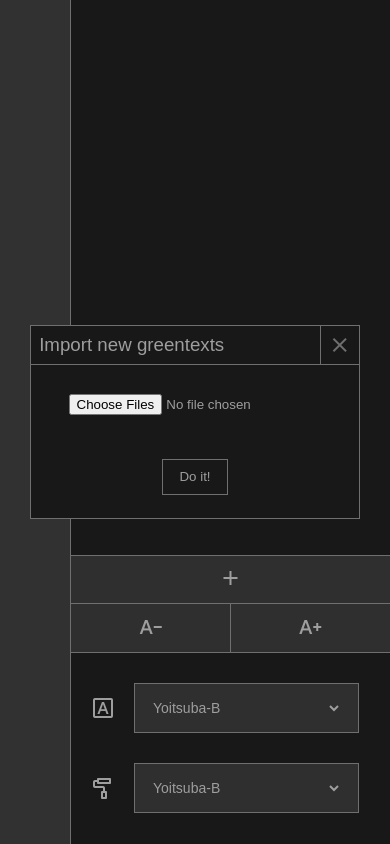
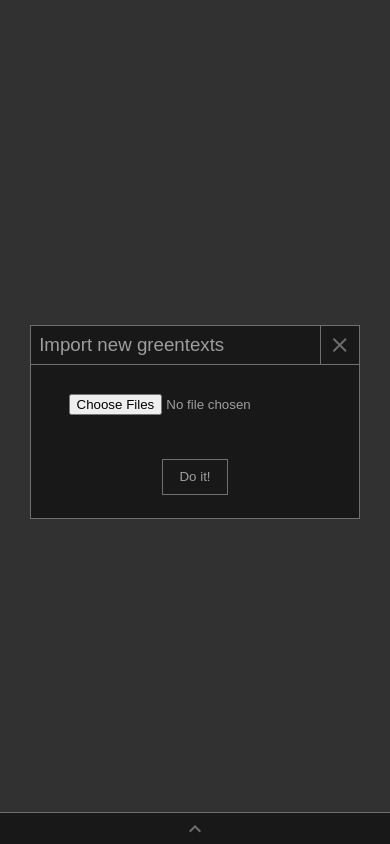
Before and after one commit to caiosimonbreda/xReader_FE, a Vue app: page / in a window 390 px wide. Built offline with nearby package versions, Linux system fonts and the light colour scheme.

Commit message:
styling fixes, mobile start

```diff
--- a/src/assets/main.scss
+++ b/src/assets/main.scss
@@ -17,6 +17,10 @@
     max-width: 100%;
 }
 
+//Breakpoints:
+
+$mobileBreakpoint: 620px;
+
 // Theming:
 
 .tomorrow {
@@ -29,9 +33,14 @@
     $btnColorHover: #3f3f3f;
     $btnColorActive: #444;
     $btnTextColor: #9e9e9e;
-    $deleteButtonColor: #a22727;
     $btnBorderRadius: 5px;
     $menuWidth: 320px;
+
+    @at-root {
+        body {
+            background-color: $bgColor;
+        }
+    }
 
     .reader-view {
 
@@ -44,6 +53,19 @@
             top: 0;
             right: 0;
             max-width: 100%;
+
+            @media (max-width: $mobileBreakpoint) {
+                position: fixed;
+                width: 100%;
+                top: 0;
+                transition: 0.3s ease-out;
+            }
+
+            &.hidden {
+                @media (max-width: $mobileBreakpoint) {
+                    top: calc(100vh - 32px);
+                }
+            }
         }
 
         .main-content-wrapper {
@@ -54,6 +76,10 @@
             width: 100%;
             padding-right: $menuWidth;
             z-index: 1;
+
+            @media (max-width: $mobileBreakpoint) {
+                padding-right: 0;
+            }
         }
 
         .text-wrapper {
@@ -65,6 +91,10 @@
             width: 60%;
             font-family: Arial, Helvetica, sans-serif;
             line-height: 140%;
+
+            @media (max-width: $mobileBreakpoint) {
+                width: 80%;
+            }
 
             .green-text {
                 color: $greentextColor
@@ -130,6 +160,25 @@
         justify-content: space-between;
         border-left: 1px solid $accentColor;
 
+        @media (max-width: $mobileBreakpoint) {
+            border: none;
+        }
+
+        .navbar-puller {
+            display: none;
+            color: $accentColor;
+            justify-content: center;
+            align-items: center;
+            height: 33px;
+            border-top: 1px solid $accentColor;
+            cursor: default;
+            user-select: none;
+
+            @media (max-width: $mobileBreakpoint) {
+                display: flex;
+            }
+        }
+
         .navbar-story-list-wrapper {
             display: flex;
             flex-direction: column;
@@ -187,10 +236,6 @@
                             color: $btnTextColor;
                         }
                     }
-                }
-
-                &.delete {
-                    background-color: $deleteButtonColor;
                 }
 
                 &.selected {
--- a/src/components/TheNavbar.vue
+++ b/src/components/TheNavbar.vue
@@ -1,11 +1,9 @@
 <template>
   <nav class="navbar">
     <div class="navbar-story-list-wrapper">
-      <!-- <button v-for="story, index in props.stories" :class="`navbar-story ${getButtonClass(index)}`"
-        @click="onMouseUp(index)" @touchend="onMouseUp(index)" @mousedown="startClickTimer(index)"
-        @touchstart="startClickTimer(index)" @mouseout="cancelClickTimer(index)" @touchmove="cancelClickTimer(index)">
-        {{ showDeleteActionForIndex !== index ? index + 1 : 'DEL' }}
-      </button> -->
+      <div class="navbar-puller" @click="toggleNavbar">
+        <span class="material-symbols-outlined navbar-icon">expand_less</span>
+      </div>
       <div v-for="story, index in props.stories" :class="`navbar-story ${getButtonClass(index)}`">
         <button @click.stop="onStoryClick(index)" class="navbar-story-button">
           {{ story.fileName }}
@@ -50,16 +48,20 @@
 <script setup>
 import { ref } from 'vue';
 
-const props = defineProps(['stories', 'selectedStoryIndex'])
+const props = defineProps(['stories', 'selectedStoryIndex', 'showNavbar'])
 
 // --- Outbound events: ---
-const emit = defineEmits(['openDialogue', 'selectStory', 'deleteStory', 'changeTheme'])
+const emit = defineEmits(['openDialogue', 'selectStory', 'deleteStory', 'changeTheme', 'toggleNavbar'])
 const openImporter = function () {
   emit("openDialogue", "importNewImage")
 }
 
 const selectStory = function (index) {
   emit("selectStory", index)
+}
+
+const toggleNavbar = function () {
+  emit("toggleNavbar")
 }
 
 // --- Theme selection: ---
--- a/src/views/ReaderView.vue
+++ b/src/views/ReaderView.vue
@@ -1,13 +1,15 @@
 <template>
   <div class="reader-view">
     <Navbar
-      class="navbar-container"
+      :class="`navbar-container ${showNavbar ? '' : 'hidden'}`"
       :stories="stories"
       :selected-story-index="selectedStoryIndex"
+      :show-navbar="showNavbar"
       @openDialogue="openDialogue"
       @selectStory="selectStory"
       @deleteStory="deleteStory"
       @changeTheme="selectTheme"
+      @toggleNavbar="showNavbar = !showNavbar"
     />
     <div class="main-content-wrapper">
       <div v-if="storyToDisplay.text" class="text-wrapper">
@@ -55,6 +57,9 @@ const openDialogue = function (context) {
   //on the component that should be mounted in the dialogue.
   showDialogue.value = true
 }
+
+// --- Navbar toggle: ---
+const showNavbar = ref(false)
 
 // --- Stories array management: ---
 const stories = ref([])
```
